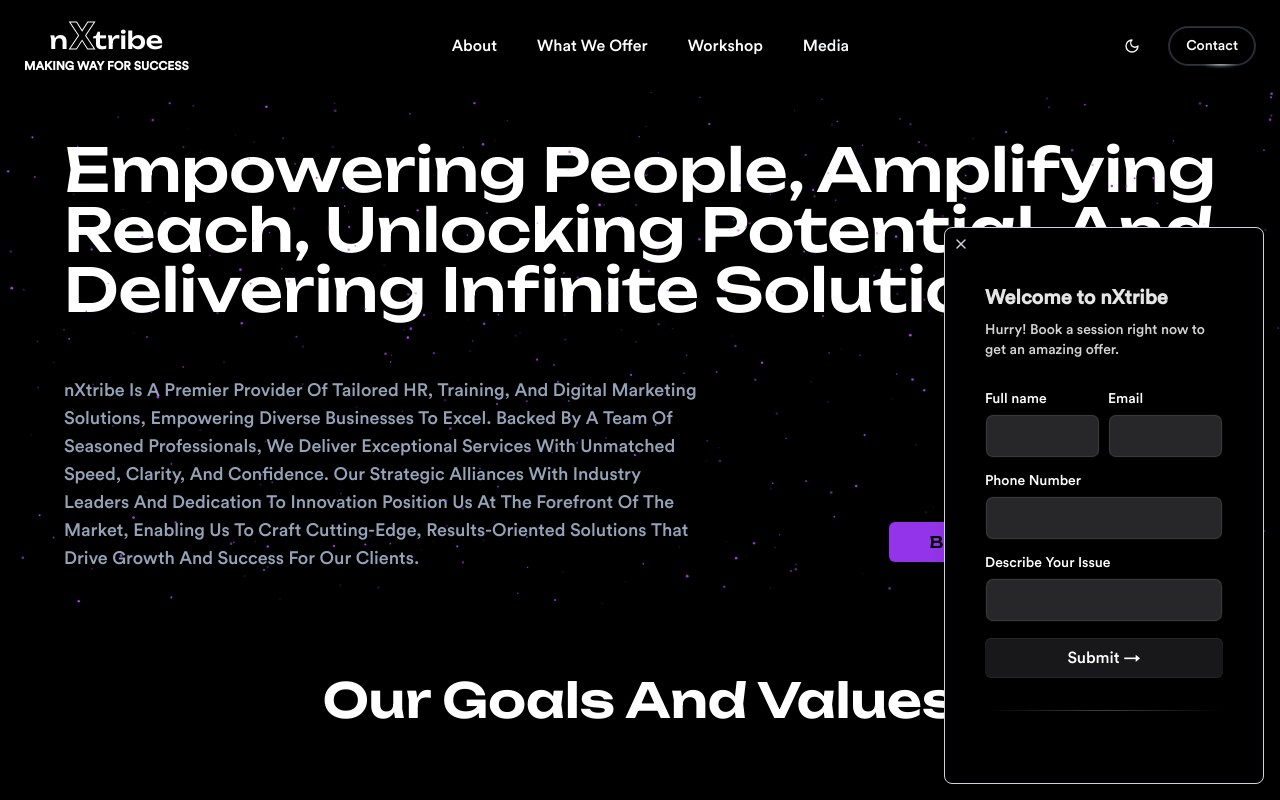
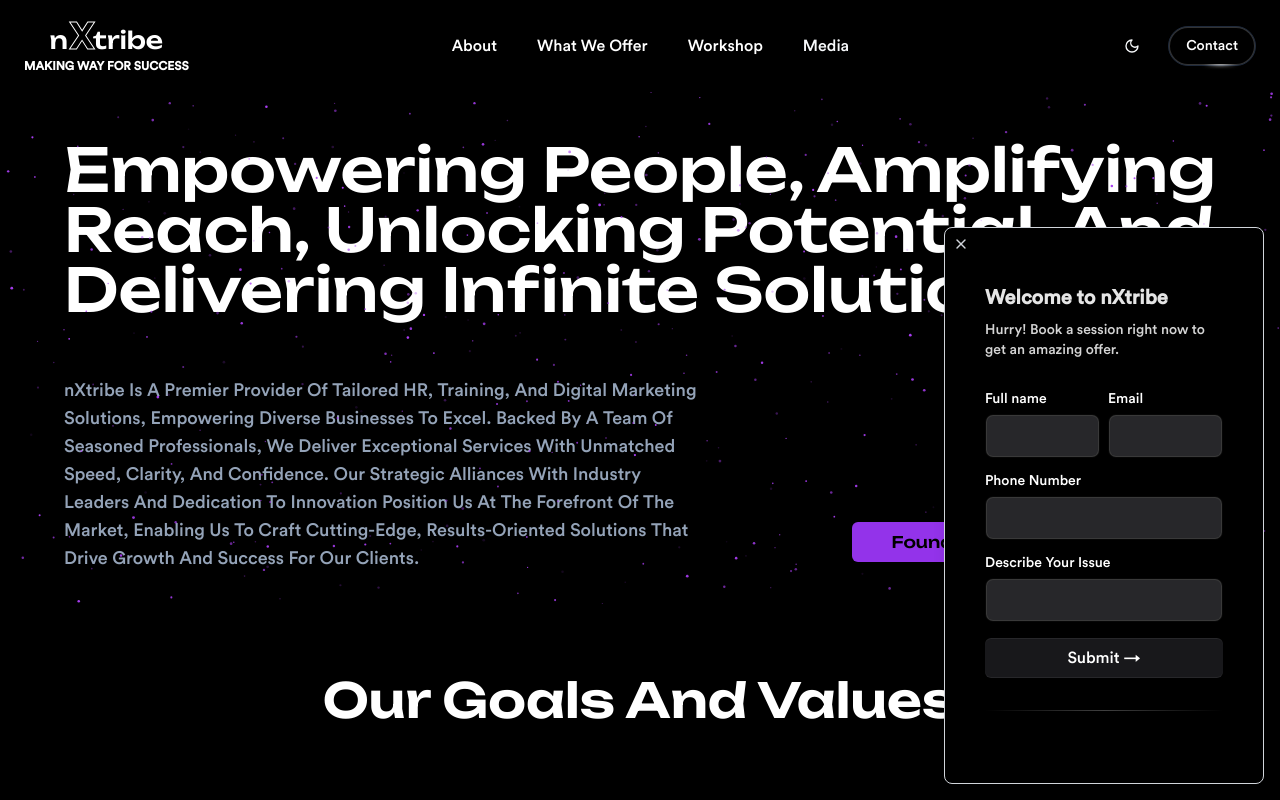
Before and after one commit to saadtresayyed10/nxtribe-revamp, a Next.js app: page / in a window 1280 px wide. Shown: the top 800 px of the page. Built offline with nearby package versions, Linux system fonts and the light colour scheme.

Commit message:
blog to be added

```diff
--- a/app/_components/HomePage/MobileNavbarMenu.tsx
+++ b/app/_components/HomePage/MobileNavbarMenu.tsx
@@ -39,7 +39,7 @@ export const MobileMenu = () => {
                 <div className="flex justify-center items-start flex-col gap-y-2 p-6">
                   <Link href="/about/our-purpose">Our Purpose</Link>
                   <Link href="/about/founder">Founder</Link>
-                  <Link href="https://blog.nxtribe.com/">Blog</Link>
+                  {/* <Link href="https://blog.nxtribe.com/">Blog</Link> */}
                 </div>
               </AccordionContent>
             </AccordionItem>
--- a/app/_components/HomePage/Navbar.tsx
+++ b/app/_components/HomePage/Navbar.tsx
@@ -54,7 +54,7 @@ function Navbar({ className }: { className?: string }) {
             <div className="flex flex-col space-y-4 text-sm p-6">
               <HoveredLink href="/about/our-purpose">Our Purpose</HoveredLink>
               <HoveredLink href="/about/founder">Founder</HoveredLink>
-              <HoveredLink href="https://blog.nxtribe.com/">Blog</HoveredLink>
+              {/* <HoveredLink href="https://blog.nxtribe.com/">Blog</HoveredLink> */}
             </div>
           </MenuItem>
           <MenuItem setActive={setActive} active={active} item="What We Offer">
--- a/app/_components/HomePage/SparklesBg.tsx
+++ b/app/_components/HomePage/SparklesBg.tsx
@@ -54,11 +54,10 @@ export function HeroSection() {
             className="flex justify-center items-center lg:flex-row flex-col gap-y-6 lg:gap-x-12 absolute lg:right-10 right-24 lg:mt-40 mt-[480px]"
           >
             <Link
-              href="https://blog.nxtribe.com/"
-              target="_blank"
+              href="/about/founder"
               className="lg:px-10 px-20 py-2 bg-purple-600 text-black text-base rounded-md w-full lg:w-min"
             >
-              Blog
+              Founder
             </Link>
             <Link
               href="/contact"
```
